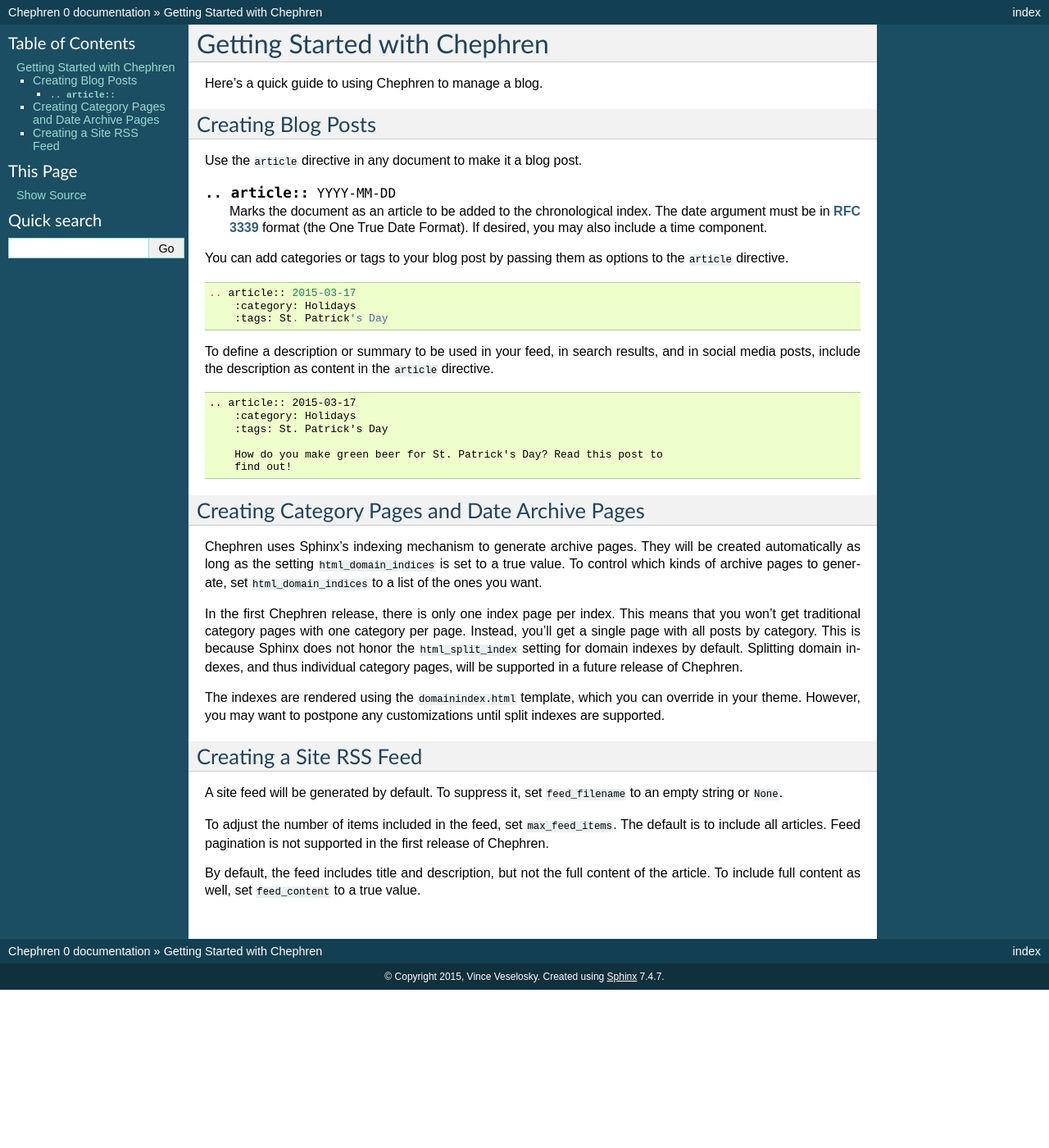
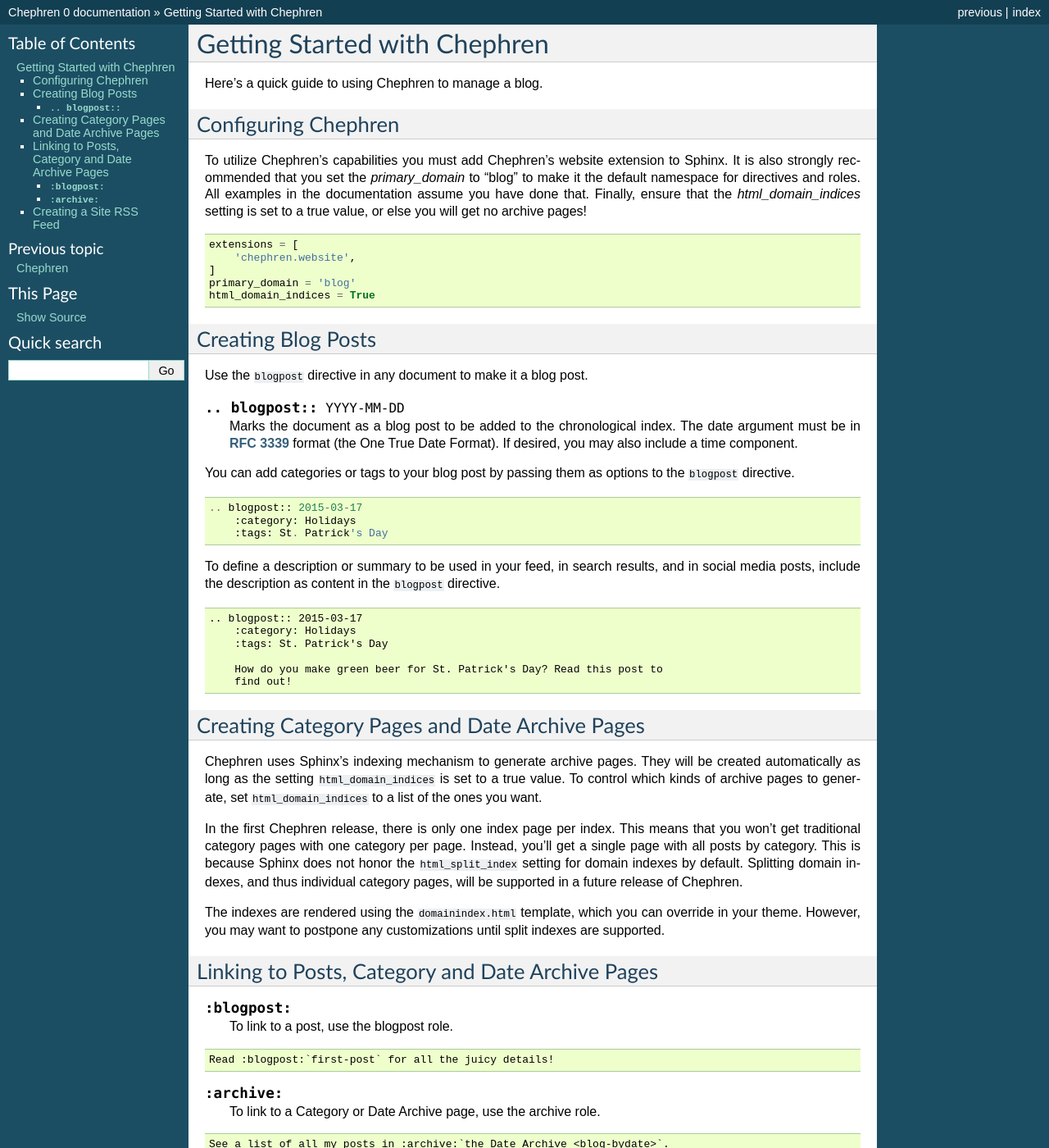
Before and after one commit to veselosky/chephren, a Sphinx documentation site: the page built from docs/getting-started.rst, in a window 1280 px wide and 1400 px high. Shown: the whole window at 82% size. Built offline with Sphinx 7.4.7, drawn with Linux system fonts in a browser that asks for light colours; some of the changed text lies outside the part shown.

```diff
--- a/docs/getting-started.rst
+++ b/docs/getting-started.rst
@@ -4,29 +4,45 @@ Getting Started with Chephren
 
 Here's a quick guide to using Chephren to manage a blog.
 
+Configuring Chephren
+==========================
+
+To utilize Chephren's capabilities you must add Chephren's website extension
+to Sphinx. It is also strongly recommended that you set the `primary_domain`
+to "blog" to make it the default namespace for directives and roles. All
+examples in the documentation assume you have done that. Finally, ensure that
+the `html_domain_indices` setting is set to a true value, or else you will get
+no archive pages! ::
+
+    extensions = [
+        'chephren.website',
+    ]
+    primary_domain = 'blog'
+    html_domain_indices = True
+
 Creating Blog Posts
 ==========================
 
-Use the ``article`` directive in any document to make it a blog post.
+Use the ``blogpost`` directive in any document to make it a blog post.
 
-.. rst:directive:: .. article:: YYYY-MM-DD
+.. rst:directive:: .. blogpost:: YYYY-MM-DD
 
-    Marks the document as an article to be added to the chronological index.
+    Marks the document as a blog post to be added to the chronological index.
     The date argument must be in :RFC:`3339` format (the One True Date
     Format). If desired, you may also include a time component.
 
 You can add categories or tags to your blog post by passing them as options
-to the ``article`` directive. ::
+to the ``blogpost`` directive. ::
 
-    .. article:: 2015-03-17
+    .. blogpost:: 2015-03-17
         :category: Holidays
         :tags: St. Patrick's Day
 
 To define a description or summary to be used in your feed, in search results,
 and in social media posts, include the description as content in the
-``article`` directive. ::
+``blogpost`` directive. ::
 
-    .. article:: 2015-03-17
+    .. blogpost:: 2015-03-17
         :category: Holidays
         :tags: St. Patrick's Day
 
@@ -52,6 +68,25 @@ The indexes are rendered using the ``domainindex.html`` template, which you
 can override in your theme. However, you may want to postpone any
 customizations until split indexes are supported.
 
+Linking to Posts, Category and Date Archive Pages
+====================================================
+
+.. rst:role:: blogpost
+
+    To link to a post, use the blogpost role.
+
+::
+
+    Read :blogpost:`first-post` for all the juicy details!
+
+.. rst:role:: archive
+
+    To link to a Category or Date Archive page, use the archive role.
+
+::
+
+    See a list of all my posts in :archive:`the Date Archive <blog-bydate>`.
+
 Creating a Site RSS Feed
 ====================================================
 
@@ -59,9 +94,9 @@ A site feed will be generated by default. To suppress it, set
 ``feed_filename`` to an empty string or ``None``.
 
 To adjust the number of items included in the feed, set ``max_feed_items``.
-The default is to include all articles. Feed pagination is not supported in
+The default is to include all blogposts. Feed pagination is not supported in
 the first release of Chephren.
 
 By default, the feed includes title and description, but not the full content
-of the article. To include full content as well, set ``feed_content`` to a
+of the blogpost. To include full content as well, set ``feed_content`` to a
 true value.
--- a/docs/index.rst
+++ b/docs/index.rst
@@ -24,9 +24,10 @@ Contents:
 .. toctree::
    :maxdepth: 2
 
+   getting-started
+
 Indices and tables
 ==================
 
 * :ref:`genindex`
-* :archive:`Date Index <website-bydate>`
 * :ref:`search`
--- a/setup.py
+++ b/setup.py
@@ -30,9 +30,9 @@ setup(
     packages=find_packages(),
     author="Vince Veselosky",
     author_email="vince@veselosky.com",
-    description="",
+    description="An extension to Sphinx for managing a blog or static website",
     long_description=README,
-    license="MIT",
+    license="Apache 2.0",
     url="",
     # could also include download_url, classifiers, etc.
 
```
Also changed, not shown: README.rst (+48 -7 lines), 8 other files.
